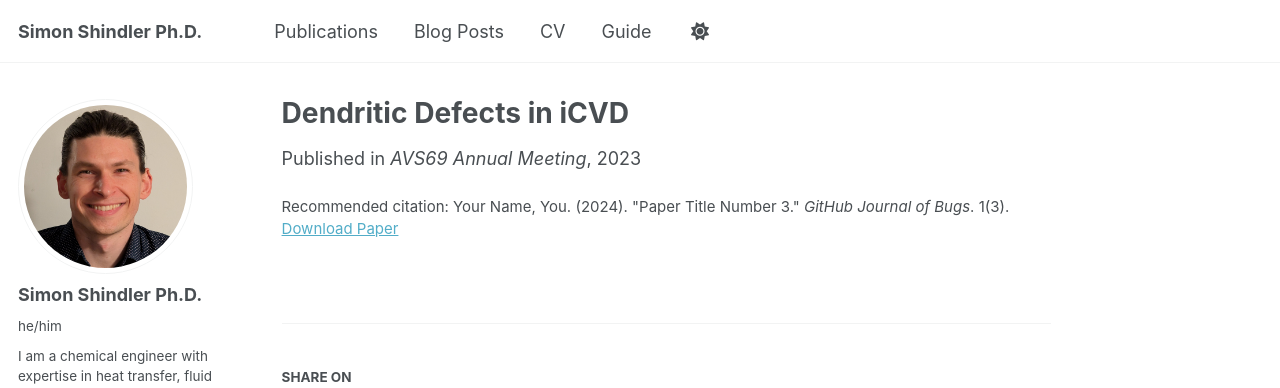
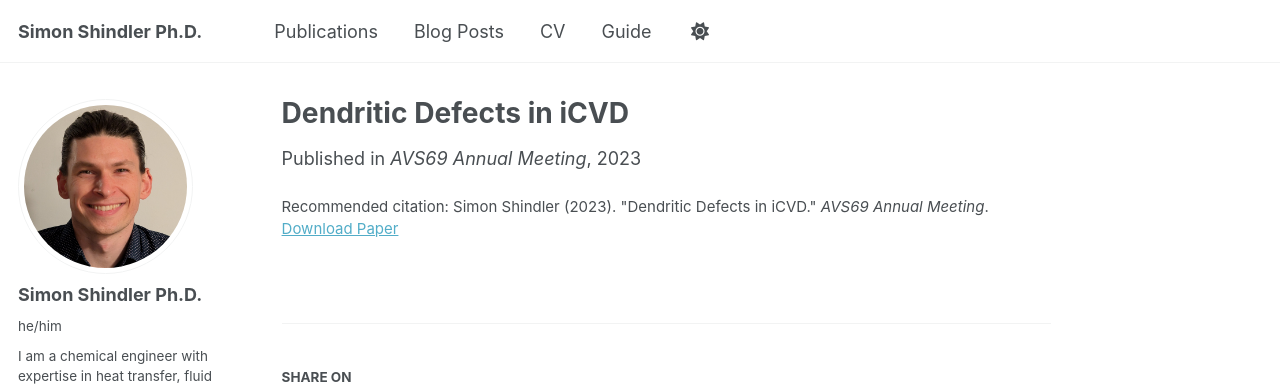
Before and after one commit to sgshindler/sgshindler.github.io, a Jekyll site: the page built from _publications/2023-11-05-paper-title-number-6.md, in a window 1280 px wide. Shown: the top 388 px of the page. Built offline with Jekyll 4.4.1, drawn with Linux system fonts in a browser that asks for light colours; some web fonts are replaced; a script bundle is joined from its source files by our own code; library files that are not in the unit come from our copies.

Commit message:
Update 2023-11-05-paper-title-number-6.md

```diff
--- a/_publications/2023-11-05-paper-title-number-6.md
+++ b/_publications/2023-11-05-paper-title-number-6.md
@@ -7,5 +7,5 @@ excerpt: 'I present on dendritic defects observed in iCVD thin films'
 date: 2023-11-05
 venue: 'AVS69 Annual Meeting'
 paperurl: 'https://academicpages.github.io/files/paper6.pdf'
-citation: 'Your Name, You. (2024). &quot;Paper Title Number 3.&quot; <i>GitHub Journal of Bugs</i>. 1(3).'
+citation: 'Simon Shindler (2023). &quot;Dendritic Defects in iCVD.&quot; <i>AVS69 Annual Meeting</i>.'
 ---
```
